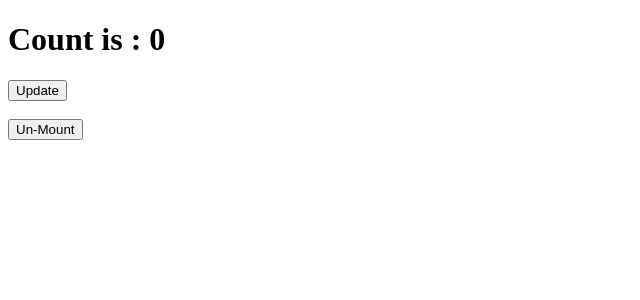
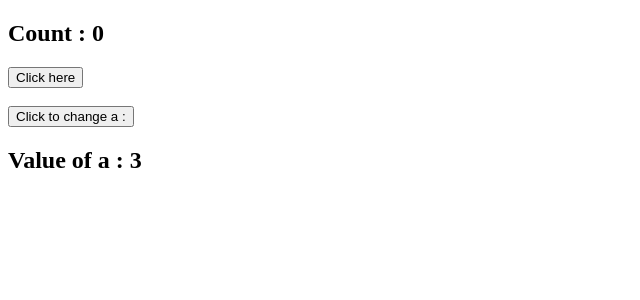
Before and after one commit to saurav-95-dev/React-Redux-CRUD, a React (Vite) app: page / in a window 1280 px wide. Shown: the top 300 px of the page, without its empty margins (0-640 px from the left). Built offline with nearby package versions, Linux system fonts and the light colour scheme.

Commit message:
Demonstration of useRef counter-->not causing a re-render whereas state change cause the re-render

```diff
--- a/src/App.jsx
+++ b/src/App.jsx
@@ -1,49 +1,39 @@
-// --> Covered : Immutable States(Completed)
-// --> useEffect all 3 normal variations and 3 clean-up variations
-// --> Data fetch from an API in React
+//useRef  :
+//Click counter
 
-import React, { useState, useEffect } from "react";
-import MyComponent from "./components/MyComponent";
-
+import React , {useState , useRef} from "react";
 
 export default function App() {
 
   const [count, setCount] = useState(0);
-  const [visible, setVisible] = useState(true);
 
-  //With only 1 argument :
-  useEffect(() => {
+  let a = useRef(3);
 
-    console.log("App wala useEffect is running for count = ", count);
-
-    return function () {
-      console.log("App wala Clean-up useEffect is running for count" , count);
-    }
-
-  } , [count])
-
-  function handleUpdate() {
-
+  function handleClick() {
     setCount((prev) => {
       return prev + 1;
     })
+    console.log("count track:", count);
 
   }
 
-  function handleBoolean() {
-    setVisible((prev) => {
-      return !prev;
-    })
+  function handleForUseRef() {
+    a.current++;
+    alert(`value of a is ${a.current}`);
+
   }
+
+
 
   return (
 
     <>
-      {console.log(" Mycomponent.jsx is rendered inside App.jsx for count = ", count)}
-      { console.log("App.jsx is also rendered becasue of MyComponent re-render")}
-      {visible ? <MyComponent handleUpdate={handleUpdate} count={count} /> : <>Nothing is here !</>}
-      <button onClick={handleUpdate}>Update</button> <br></br> <br></br>
-      <button onClick={handleBoolean}>Un-Mount</button>
+      {console.log("App component is re-rendering..")}
+      <h2>Count : { count}</h2>
+      <button onClick={handleClick}>Click here</button>
+      <br></br><br></br>
+      <button onClick={handleForUseRef}>Click to change a : </button>
+      <h2>Value of a : { a.current}</h2>
     </>
 
   )
```
Also changed, not shown: src/api/index.js (added).
